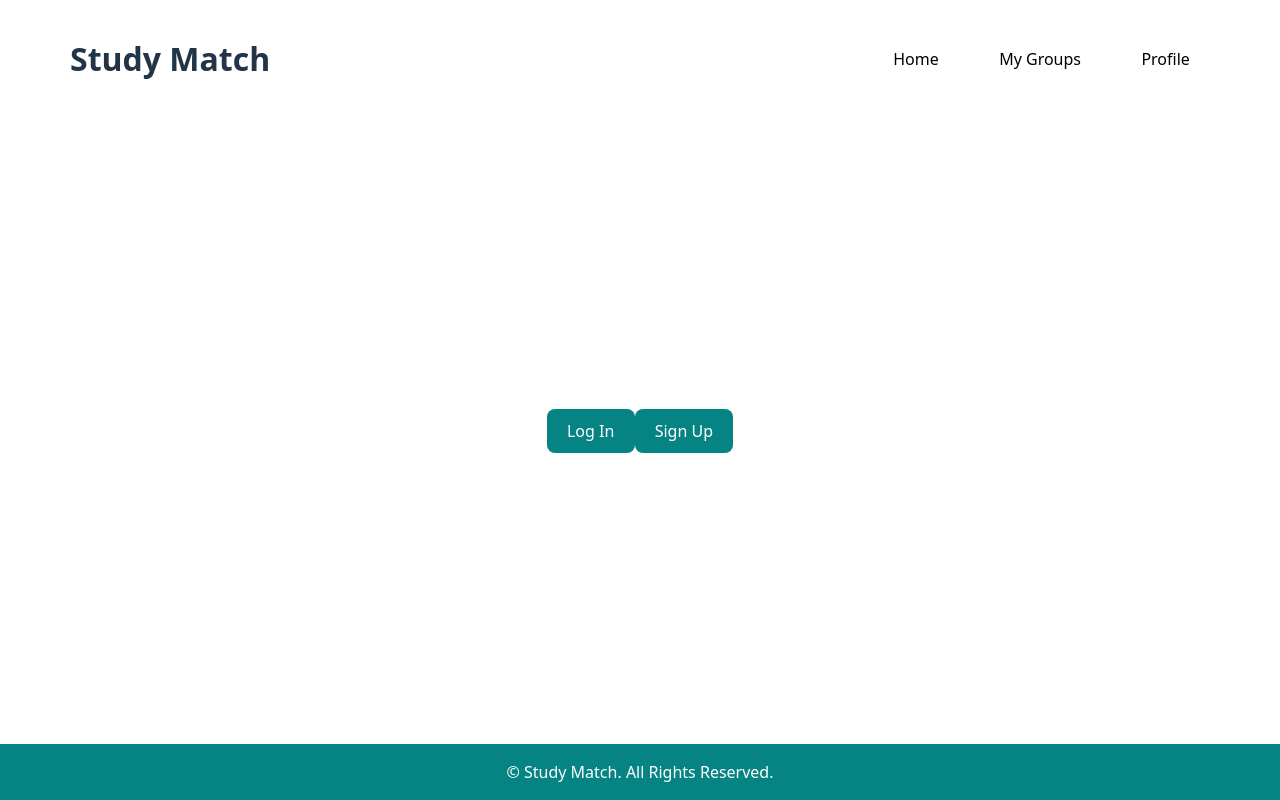
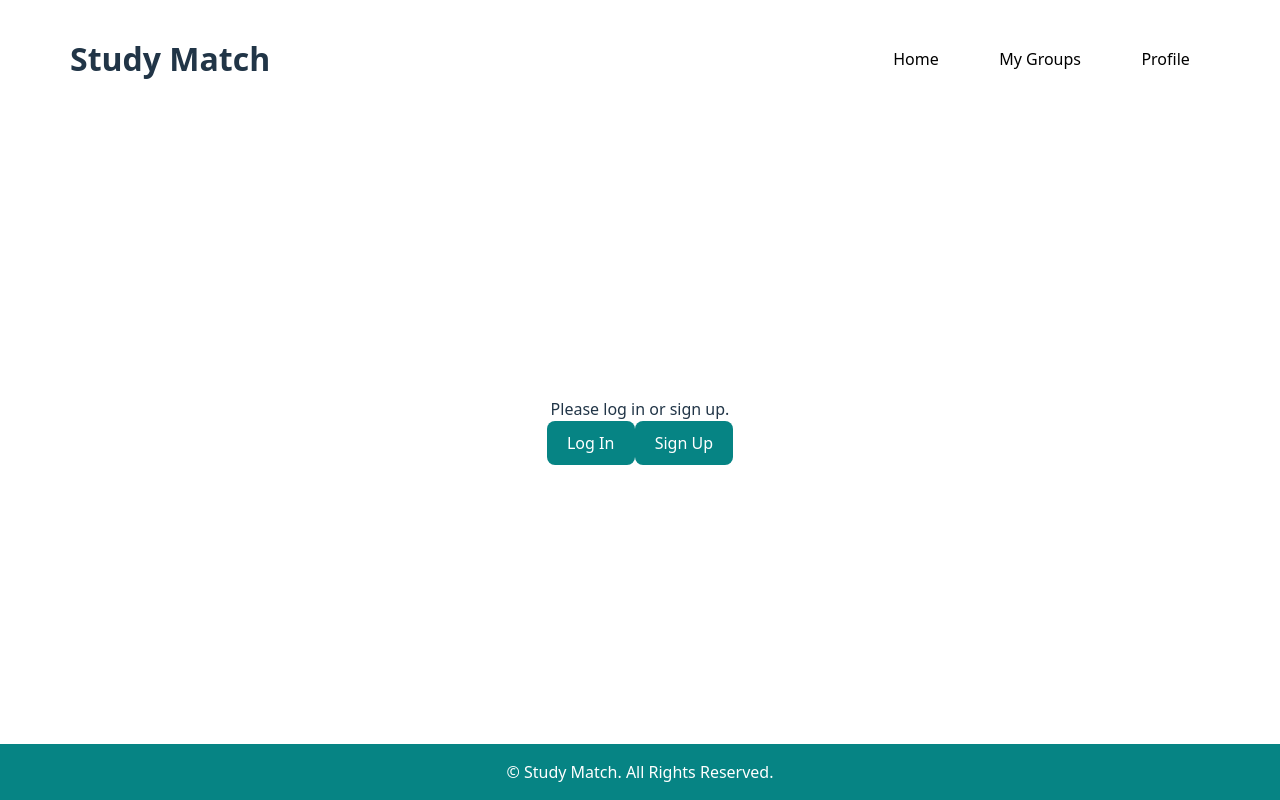
Before and after one commit to MetaU-Capstone-Study-Group-App/Study-Match, a React (Vite) app in the folder client/: page /profile in a window 1280 px wide. Built offline with nearby package versions, Linux system fonts and the light colour scheme; no server answers.

Commit message:
update exception case handling for profile

```diff
--- a/client/src/ProfilePage.jsx
+++ b/client/src/ProfilePage.jsx
@@ -6,23 +6,12 @@ import { useState, useEffect } from 'react';
 const ProfilePage = () => {
     const {user, setUser} = useUser();
     const navigate = useNavigate();
-    const [username, setUsername] = useState();
 
     const handleLogout = async () => {
         await fetch("http://localhost:3000/auth/logout", {method: "POST", credentials: "include"});
         setUser(null);
         navigate("/");
     };
-
-    const handleRefresh = async () => {
-        const fetchedUsername = await user.username;
-        setUsername(fetchedUsername);
-    }
-
-    useEffect(() => {
-        handleRefresh();
-        console.log(user)
-    }, [user])
 
     return (
         <div>
@@ -33,13 +22,14 @@ const ProfilePage = () => {
 
         <main className="profile-page-main">
             <div>
-                {user ? (
+                {user && user.username ? (
                     <>
-                        <h2>Welcome, {username}!</h2>
+                        <h2>Welcome, {user.username}!</h2>
                         <button className="buttons" onClick={handleLogout}>Log Out</button>
                     </>
                 ) : (
                     <>
+                        <div>Please log in or sign up.</div>
                         <button type="submit" className="buttons" onClick={() => {navigate("/auth/login")}}>Log In</button>
                         <button type="submit" className="buttons" onClick={() => {navigate("/auth/signup")}}>Sign Up</button>
                     </>
```
